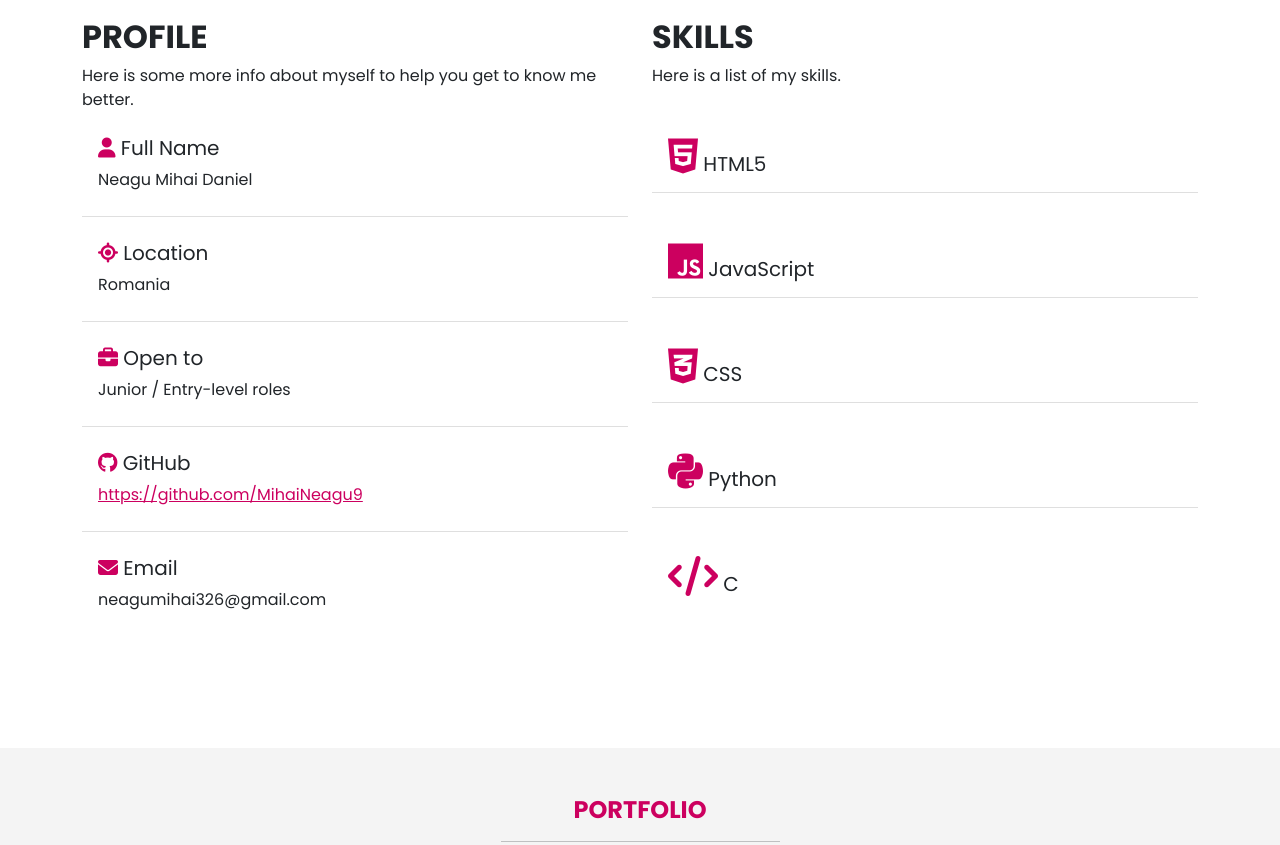
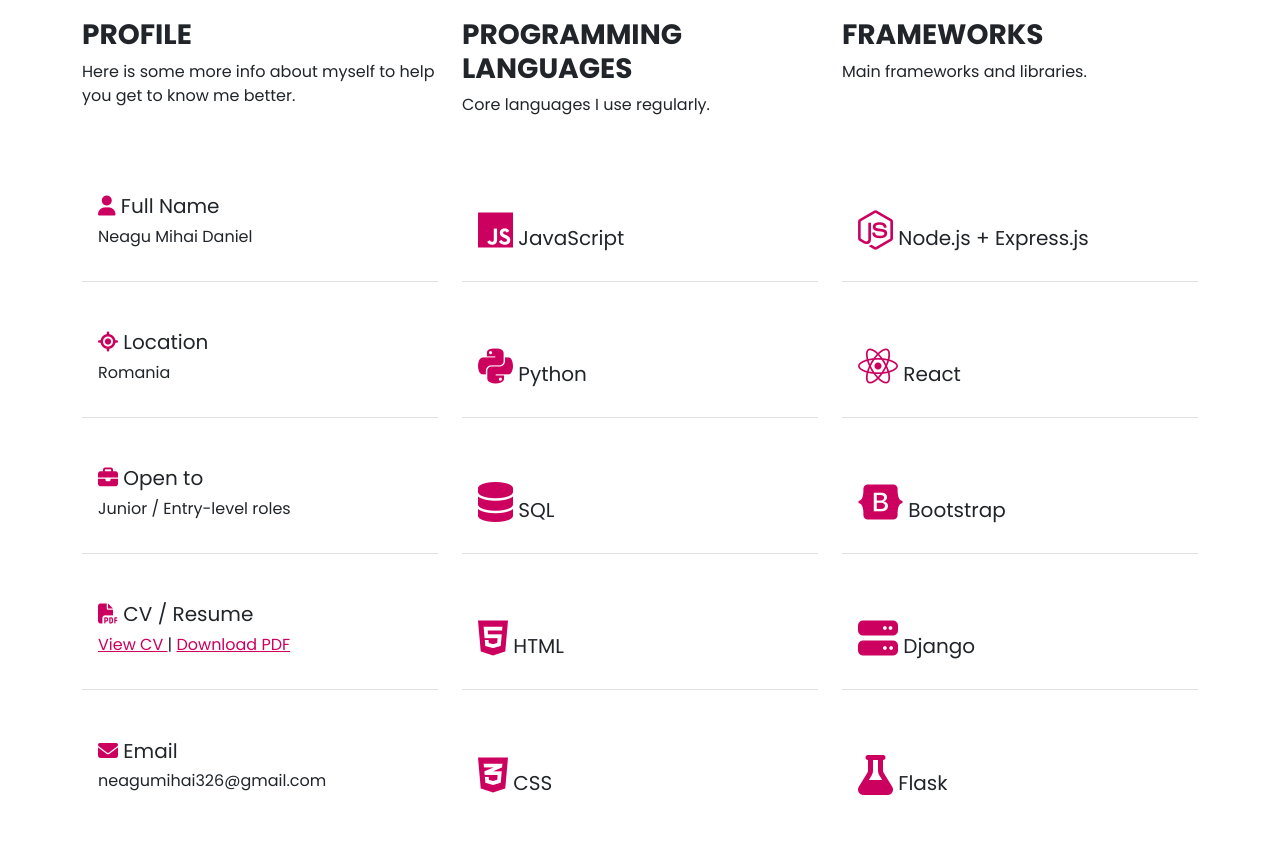
Before and after one commit to MihaiNeagu9/Portfolio-website-Bootstrap, a website: page index.html in a window 1280 px wide. Shown: the part 1300-2145 px from the top of the page. Drawn offline with Linux system fonts and the light colour scheme.

Commit message:
Restructure profile section into 3 equal columns and align list separators

```diff
--- a/index.html
+++ b/index.html
@@ -69,10 +69,12 @@
     <!--Profile & Skills-->
     <section class="profile my-6">
       <div class="container">
-        <div class="row">
-          <div class="col-md-6">
-            <h2 class="text-uppercase fw-bold">Profile</h2>
-            <p>Here is some more info about myself to help you get to know me better.</p>
+        <div class="row g-4 profile-equal-rows">
+          <div class="col-12 col-md-4">
+            <div class="profile-col-intro">
+              <h2 class="text-uppercase fw-bold fs-3">Profile</h2>
+              <p>Here is some more info about myself to help you get to know me better.</p>
+            </div>
             <ul class="list-group list-group-flush">
               <li class="list-group-item mb-3">
                 <h5><i class="fas fa-user text-primary"></i> Full Name</h5>
@@ -87,8 +89,16 @@
                 <p>Junior / Entry-level roles</p>
               </li>
               <li class="list-group-item mb-3">
-                <h5><i class="fa-brands fa-github text-primary"></i> GitHub</h5>
-                <p><a href="https://github.com/MihaiNeagu9">https://github.com/MihaiNeagu9</a></p>
+                <h5><i class="fas fa-file-pdf text-primary"></i> CV / Resume</h5>
+                <p>
+                  <a href="assets/cv/Neagu-Mihai-Daniel-CV.pdf" target="_blank" rel="noopener noreferrer">
+                    View CV
+                  </a>
+                  |
+                  <a href="assets/cv/Neagu-Mihai-Daniel-CV.pdf" download>
+                    Download PDF
+                  </a>
+                </p>
               </li>
               <li class="list-group-item mb-3">
                 <h5><i class="fas fa-envelope text-primary"></i> Email</h5>
@@ -96,24 +106,49 @@
               </li>
             </ul>
           </div>
-          <div class="col-md-6">
-            <h2 class="text-uppercase fw-bold">Skills</h2>
-            <p>Here is a list of my skills.</p>
+          <div class="col-12 col-md-4">
+            <div class="profile-col-intro">
+              <h2 class="text-uppercase fw-bold fs-3">Programming Languages</h2>
+              <p>Core languages I use regularly.</p>
+            </div>
             <ul class="list-group list-group-flush">
               <li class="list-group-item mb-3">
-                <h5><i class="fab fa-html5 fa-2x text-primary mt-4"></i> HTML5</h5>
-              </li>
-              <li class="list-group-item mb-3">
                 <h5><i class="fab fa-js fa-2x text-primary mt-4"></i> JavaScript</h5>
-              </li>
-              <li class="list-group-item mb-3">
-                <h5><i class="fab fa-css3-alt fa-2x text-primary mt-4"></i> CSS</h5>
               </li>
               <li class="list-group-item mb-3">
                 <h5><i class="fab fa-python fa-2x text-primary mt-4"></i> Python</h5>
               </li>
               <li class="list-group-item mb-3">
-                <h5><i class="fa fa-code fa-2x text-primary mt-4"></i> C</h5>
+                <h5><i class="fas fa-database fa-2x text-primary mt-4"></i> SQL</h5>
+              </li>
+              <li class="list-group-item mb-3">
+                <h5><i class="fab fa-html5 fa-2x text-primary mt-4"></i> HTML</h5>
+              </li>
+              <li class="list-group-item mb-3">
+                <h5><i class="fab fa-css3-alt fa-2x text-primary mt-4"></i> CSS</h5>
+              </li>
+            </ul>
+          </div>
+          <div class="col-12 col-md-4">
+            <div class="profile-col-intro">
+              <h2 class="text-uppercase fw-bold fs-3">Frameworks</h2>
+              <p>Main frameworks and libraries.</p>
+            </div>
+            <ul class="list-group list-group-flush">
+              <li class="list-group-item mb-3">
+                <h5><i class="fab fa-node-js fa-2x text-primary mt-4"></i> Node.js + Express.js</h5>
+              </li>
+              <li class="list-group-item mb-3">
+                <h5><i class="fab fa-react fa-2x text-primary mt-4"></i> React</h5>
+              </li>
+              <li class="list-group-item mb-3">
+                <h5><i class="fab fa-bootstrap fa-2x text-primary mt-4"></i> Bootstrap</h5>
+              </li>
+              <li class="list-group-item mb-3">
+                <h5><i class="fas fa-server fa-2x text-primary mt-4"></i> Django</h5>
+              </li>
+              <li class="list-group-item mb-3">
+                <h5><i class="fas fa-flask fa-2x text-primary mt-4"></i> Flask</h5>
               </li>
             </ul>
           </div>
--- a/scss/styles.scss
+++ b/scss/styles.scss
@@ -42,6 +42,43 @@
   opacity: 0.8;
 }
 
+@media (min-width: 768px)
+{
+    .profile-equal-rows > [class*="col-"]
+    {
+        display: flex;
+        flex-direction: column;
+    }
+
+    .profile-equal-rows .profile-col-intro
+    {
+        min-height: 9rem;
+    }
+
+    .profile-equal-rows .list-group
+    {
+        margin-bottom: 0;
+    }
+
+    .profile-equal-rows .list-group-item
+    {
+        min-height: 7.5rem;
+        display: flex;
+        flex-direction: column;
+        justify-content: center;
+    }
+
+    .profile-equal-rows .list-group-item h5
+    {
+        margin-bottom: 0.4rem;
+    }
+
+    .profile-equal-rows .list-group-item p
+    {
+        margin-bottom: 0;
+    }
+}
+
 @media (max-width: 767px)
 {
     .header .social i {
```
Also changed, not shown: css/styles.css, 1 other file.
